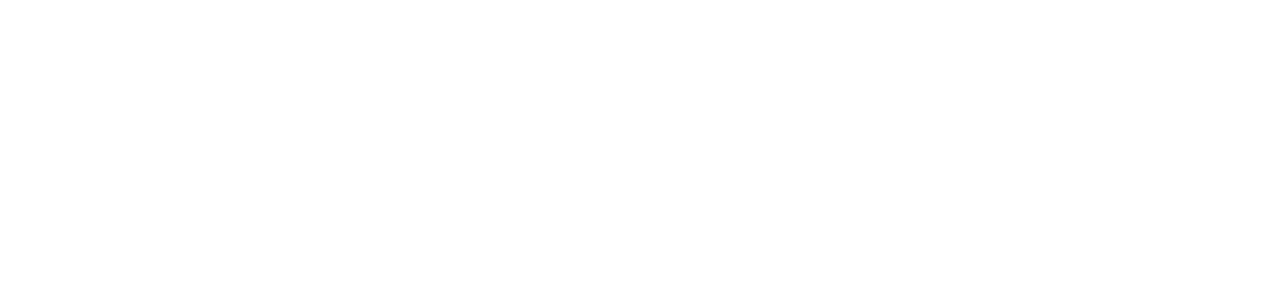
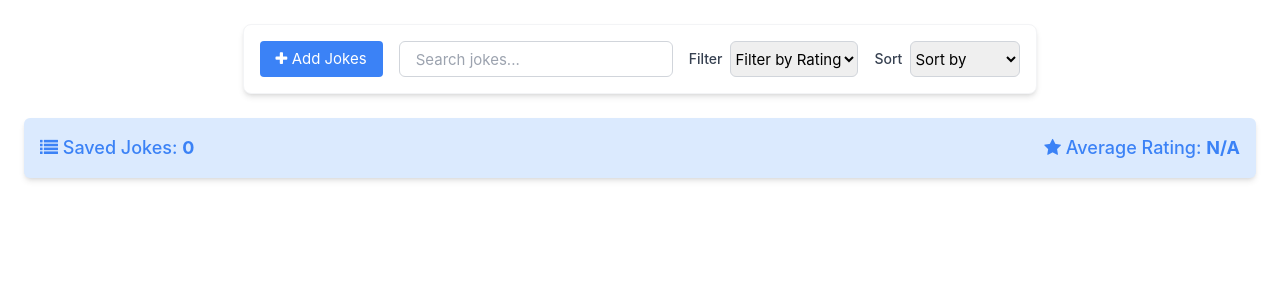
Before and after one commit to OrestisZinelis/joke-collection-app, a Vue app: page /collection in a window 1280 px wide. Shown: the top 300 px of the page. Built offline with nearby package versions, Linux system fonts and the light colour scheme; the HTML template or start-up script is replaced by a standard one.

Commit message:
Add Collection View

```diff
--- /dev/null
+++ b/src/components/Collection/CollectionStatistics.vue
@@ -0,0 +1,22 @@
+<template>
+  <div
+    class="flex justify-between items-center w-full bg-blue-100 text-blue-500 rounded-md p-4 shadow-md mb-6"
+  >
+    <div class="text-lg font-medium">
+      <i class="fa fa-list" aria-hidden="true"></i>
+      Saved Jokes: <span class="font-bold">{{ totalFavorites }}</span>
+    </div>
+    <div class="text-lg font-medium">
+      <i class="fa fa-star" aria-hidden="true"></i>
+      Average Rating:
+      <span class="font-bold">{{ averageRating || 'N/A' }}</span>
+    </div>
+  </div>
+</template>
+
+<script setup lang="ts">
+import { useJokeStore } from '@/stores/joke.store'
+import { storeToRefs } from 'pinia'
+
+const { totalFavorites, averageRating } = storeToRefs(useJokeStore())
+</script>
--- /dev/null
+++ b/src/components/Collection/CollectionToolbar.vue
@@ -0,0 +1,83 @@
+<template>
+  <SharedToolbar>
+    <template #left>
+      <SharedButton @click="emit('navigateToJokes')">
+        <i class="fa fa-plus" />
+        Add Jokes
+      </SharedButton>
+    </template>
+    <template #main>
+      <div class="flex-1 min-w-[200px]">
+        <input
+          :value="searchQuery"
+          @input="handleSearchInput"
+          type="text"
+          placeholder="Search jokes..."
+          class="w-full h-[36px] px-4 py-2 border border-gray-300 rounded-md focus:outline-none focus:ring focus:ring-blue-300"
+        />
+      </div>
+
+      <div class="flex items-center gap-2">
+        <span for="filterRating" class="text-sm font-medium text-gray-700">Filter</span>
+        <SharedSelect
+          :value="filterRating"
+          :options="ratingOptions"
+          @update:value="handleRatingFilterUpdate"
+        />
+      </div>
+
+      <div class="flex items-center gap-2">
+        <span class="text-sm font-medium text-gray-700">Sort</span>
+        <SharedSelect :value="sortOption" :options="sortOptions" @update:value="handleSortUpdate" />
+      </div>
+    </template>
+  </SharedToolbar>
+</template>
+
+<script setup lang="ts">
+import SharedButton from '@/components/Shared/SharedButton.vue'
+import SharedSelect from '@/components/Shared/SharedSelect.vue'
+import SharedToolbar from '@/components/Shared/SharedToolbar.vue'
+import type { CollectionSortOption } from '@/types/collection.types'
+
+defineProps<{
+  searchQuery: string
+  filterRating: number
+  sortOption: CollectionSortOption
+}>()
+
+const emit = defineEmits<{
+  'update:filterRating': [filter: number]
+  'update:searchQuery': [searchQuery: string]
+  'update:sortOption': [sortOption: CollectionSortOption]
+  navigateToJokes: []
+}>()
+
+const ratingOptions = [
+  { value: 0, label: 'Filter by Rating' },
+  { value: 1, label: '1 Star' },
+  { value: 2, label: '2 Stars' },
+  { value: 3, label: '3 Stars' },
+  { value: 4, label: '4 Stars' },
+  { value: 5, label: '5 Stars' },
+]
+
+const sortOptions: { value: CollectionSortOption; label: string }[] = [
+  { value: '', label: 'Sort by' },
+  { value: 'rating', label: 'Rating' },
+  { value: 'alphabetical', label: 'Alphabetical' },
+]
+
+const handleSearchInput = (event: Event) => {
+  const target = event.target as HTMLInputElement
+  emit('update:searchQuery', target.value)
+}
+
+const handleRatingFilterUpdate = (value: string) => {
+  emit('update:filterRating', parseInt(value))
+}
+
+const handleSortUpdate = (value: string) => {
+  emit('update:sortOption', value as CollectionSortOption)
+}
+</script>
--- /dev/null
+++ b/src/types/collection.types.ts
@@ -0,0 +1 @@
+export type CollectionSortOption = 'rating' | 'alphabetical' | ''
--- a/src/views/CollectionView.vue
+++ b/src/views/CollectionView.vue
@@ -1 +1,76 @@
-<template></template>
+<template>
+  <div class="flex flex-col items-center w-full p-6">
+    <CollectionToolbar
+      v-model:searchQuery="searchQuery"
+      v-model:filterRating="filterRating"
+      v-model:sortOption="sortOption"
+      @navigate-to-jokes="navigateToJokes"
+    />
+
+    <CollectionStatistics />
+
+    <div class="grid grid-cols-1 md:grid-cols-2 lg:grid-cols-3 gap-4 w-full">
+      <JokeCard
+        v-for="joke in filteredAndSortedJokes"
+        :key="joke.id"
+        :joke="joke"
+        is-favorite
+        show-remove-button
+        @toggle-favorite="removeFavorite(joke.id)"
+      >
+        <RatingComponent
+          class="flex w-full justify-center"
+          :rating="joke.rating"
+          @set-rating="(rating) => setRating(joke.id, rating)"
+        />
+      </JokeCard>
+    </div>
+  </div>
+</template>
+
+<script setup lang="ts">
+import { ref, computed } from 'vue'
+import { useRouter } from 'vue-router'
+import { storeToRefs } from 'pinia'
+import { useJokeStore } from '@/stores/joke.store'
+import JokeCard from '@/components/Jokes/JokeCard.vue'
+import RatingComponent from '@/components/Shared/RatingComponent.vue'
+import CollectionToolbar from '@/components/Collection/CollectionToolbar.vue'
+import CollectionStatistics from '@/components/Collection/CollectionStatistics.vue'
+import { RouteNames } from '@/router'
+import type { CollectionSortOption } from '@/types/collection.types'
+
+const router = useRouter()
+const { removeFavorite, setRating } = useJokeStore()
+const { favorites } = storeToRefs(useJokeStore())
+
+const searchQuery = ref('')
+const filterRating = ref<number>(0)
+const sortOption = ref<CollectionSortOption>('')
+
+const filteredAndSortedJokes = computed(() => {
+  let jokes = [...favorites.value]
+
+  if (searchQuery.value.trim()) {
+    const query = searchQuery.value.trim().toLowerCase()
+    jokes = jokes.filter(
+      (joke) =>
+        joke.setup.toLowerCase().includes(query) || joke.punchline.toLowerCase().includes(query),
+    )
+  }
+
+  if (filterRating.value) jokes = jokes.filter((joke) => joke.rating === filterRating.value)
+
+  if (sortOption.value === 'rating') {
+    jokes = [...jokes].sort((a, b) => (b.rating || 0) - (a.rating || 0))
+  } else if (sortOption.value === 'alphabetical') {
+    jokes = [...jokes].sort((a, b) => a.setup.toLowerCase().localeCompare(b.setup.toLowerCase()))
+  }
+
+  return jokes
+})
+
+const navigateToJokes = () => {
+  router.push({ name: RouteNames.Jokes })
+}
+</script>
```
